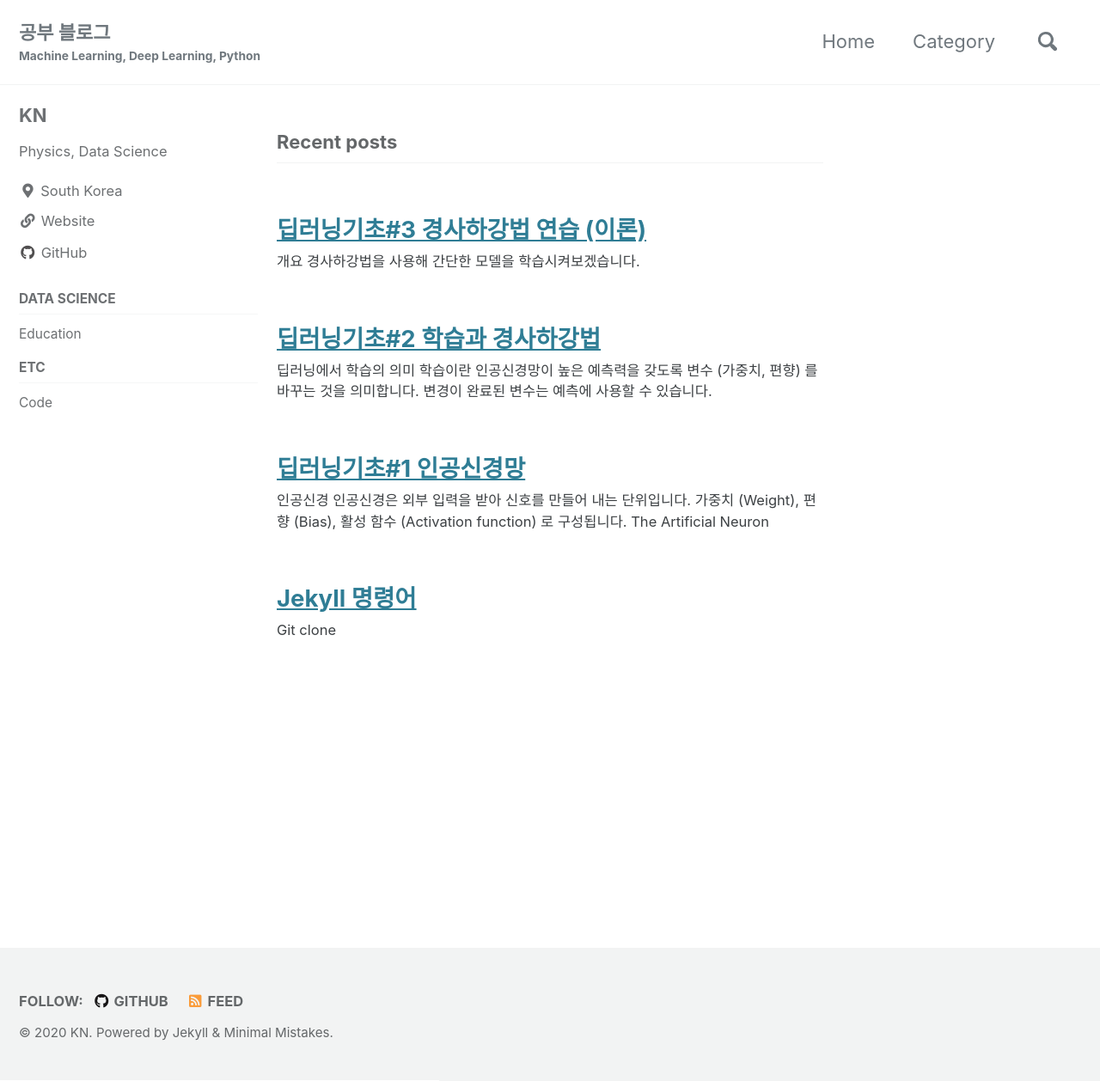
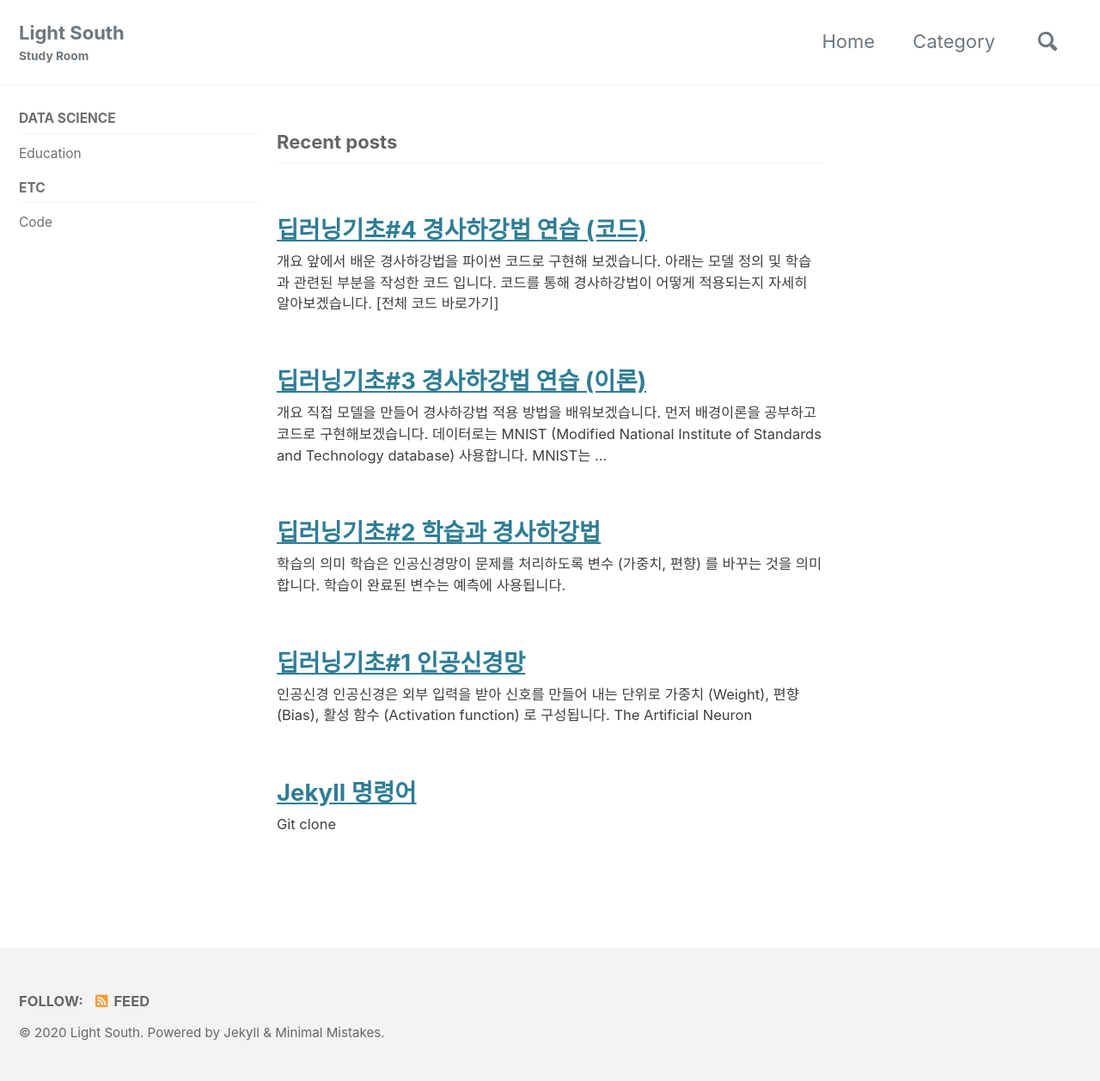
Before and after one commit to phykn/phykn.github.io, a Jekyll site: the page built from index.html, in a window 1280 px wide and 1258 px high. Shown: the whole window at 86% size. Built offline with Jekyll 4.4.1, drawn with Linux system fonts in a browser that asks for light colours; cached includes are drawn as plain includes; the list of posts is cut into pages by our own code.

Commit message:
add_code

````diff
--- a/_config.yml
+++ b/_config.yml
@@ -16,13 +16,13 @@ minimal_mistakes_skin    : "default" # "air", "aqua", "contrast", "dark", "dirt"
 
 # Site Settings
 locale                   : "en-US"
-title                    : "공부 블로그"
+title                    : "Light South"
 title_separator          : "-"
-subtitle                 : "Machine Learning, Deep Learning, Python"
-name                     : "KN"
-description              : # "Physics, Data Science"
+subtitle                 : "Study Room"
+name                     :
+description              :
 url                      : "https://phykn.github.io/"
-baseurl                  : # the subpath of your site, e.g. "/blog"
+baseurl                  :
 repository               : # GitHub username/repo-name e.g. "mmistakes/minimal-mistakes"
 teaser                   : # path of fallback teaser image, e.g. "/assets/images/500x300.png"
 logo                     : # path of logo image to display in the masthead, e.g. "/assets/images/88x88.png"
@@ -93,10 +93,10 @@ analytics:
 
 # Site Author
 author:
-  name             : "KN"
+  name             :
   avatar           : # path of avatar image, e.g. "/assets/images/bio-photo.jpg"
-  bio              : "Physics, Data Science"
-  location         : "South Korea"
+  bio              :
+  location         :
   email            :
   links:
     - label: "Email"
@@ -104,7 +104,7 @@ author:
       # url: "mailto:your.name@email.com"
     - label: "Website"
       icon: "fas fa-fw fa-link"
-      url: "https://phykn.github.io"
+      # url: "https://phykn.github.io"
     - label: "Twitter"
       icon: "fab fa-fw fa-twitter-square"
       # url: "https://twitter.com/"
@@ -113,7 +113,7 @@ author:
       # url: "https://facebook.com/"
     - label: "GitHub"
       icon: "fab fa-fw fa-github"
-      url: "https://github.com/phykn"
+      # url: "https://github.com/phykn"
     - label: "Instagram"
       icon: "fab fa-fw fa-instagram"
       # url: "https://instagram.com/"
@@ -129,7 +129,7 @@ footer:
       # url:
     - label: "GitHub"
       icon: "fab fa-fw fa-github"
-      url: "https://github.com/phykn"
+      # url: "https://github.com/phykn"
     - label: "GitLab"
       icon: "fab fa-fw fa-gitlab"
       # url:
--- a/_posts/2020-10-09-gradient_descent.md
+++ /dev/null
@@ -1,32 +0,0 @@
----
-title:  "딥러닝기초#2 학습과 경사하강법"
-date: 2020-10-09 01:00
-categories: [Education]
-search: true
-use_math: true
----
-## 딥러닝에서 학습의 의미
-학습이란 인공신경망이 높은 예측력을 갖도록 변수 (가중치, 편향) 를 바꾸는 것을 의미합니다. 변경이 완료된 변수는 예측에 사용할 수 있습니다.
-
-## 학습 방법
-어떻게 인공신경망이 예측을 잘하도록 학습시킬 수 있을까요? 예측 결과를 정답과 비교해 오차가 작아지도록 변수를 바꿔가면 될 것입니다. 변수를 바꾸는 방법으로 다음 세 가지를 생각해 볼 수 있습니다.
-
-##### 1. 무작위 변경
-변수를 무작위로 바꾸고 작은 오차를 가지는 값을 선택하는 방법입니다. 단순하지만 학습이 불안정합니다.
-
-##### 2. 가능한 모든 값으로 오차 계산
-변수를 가능한 모든 값으로 지정해 오차를 계산합니다. 확실하게 가장 작은 오차를 얻을 수 있지만 계산 비용이 매우 높습니다.
-
-##### 3. 경사하강법
-경사하강법을 사용합니다. 기울기를 활용하는 방법으로 안정적이며 빠르게 인공신경망을 학습시킬 수 있습니다. Tensorflow, Pytorch 등 딥러닝 라이브러리는 경사하강법을 사용합니다.
-
-## 경사하강법
-<center><img src="/assets/images/education/gradient_descent.png" width="60%"></center>
-<center style="font-size:15px">Gradient descent</center><br>
-위 그림은 그릇 안의 공이 최적값 (Optimal value) 를 찾아가는 상황을 보여 줍니다. 공은 기울기가 낮은 방향으로 움직입니다. 기울기가 클 때 많이 움직이고 작을 때 조금 움직인다면 최적값에 효율적으로 다가갈 수 있을 것 입니다. 기울기에 따라 변수를 바꾸는 방법을 경사하강법이라 하며 수식으로는 다음과 같이 표현할 수 있습니다.
-
-$$
-\theta = \theta - \alpha \frac{\partial E}{\partial \theta}
-$$
-
-$\theta$ 는 변수, $E$ 는 오차 입니다. 위 식은 변수를 기울기 $(\partial E / \partial \theta)$ 만큼 음의 방향 $(-)$ 으로 바꾸는 것을 의미합니다. $\alpha$ 는 양수로 변수의 변경 정도를 조절합니다. 학습의 정도를 결정한다는 의미로 학습률 (Learning rate) 이라 합니다.
--- a/_posts/2020-10-09-neural_network.md
+++ /dev/null
@@ -1,37 +0,0 @@
----
-title:  "딥러닝기초#1 인공신경망"
-date: 2020-10-09 00:00
-categories: [Education]
-search: true
----
-## 인공신경
-인공신경은 외부 입력을 받아 신호를 만들어 내는 단위입니다.  가중치 (Weight), 편향 (Bias), 활성 함수 (Activation function) 로 구성됩니다.
-<center><img src="/assets/images/education/artificial_neuron.png" width="40%"></center>
-<center style="font-size:15px">The Artificial Neuron</center>
-
-### 가중치 (Weight)
-가중치 $w_{i}$ 는 입력 신호 $x_{i}$ 의 세기를 바꿉니다. 인공신경은 가중치를 통해 입력 신호 크기를 조절 할 수 있습니다.
-
-### 편향 (Bias)
-편향 $b$ 는 인공신경의 상수입니다. 편향은 인공신경의 출력을 조절합니다.
-
-### 활성 함수 (Activation function)
-활성 함수 $f$ 는 인공신경에 비선형성을 부여합니다. 이는 인공신경망이 다양한 표현을 가지게 합니다.
-
-### 입력과 출력
-입력은 인공신경의 입력 신호를 의미합니다. 인공신경은 입력 $x$ 를 받아 출력 $y$ 를 내보냅니다. 입력과 출력 사이의 관계는 다음과 같습니다.
-
-$$
-\begin{aligned}
-z &= \Sigma x_{i}w_{i} + b \\
- \\
-y &= f(z) \\
-  &= f(\Sigma x_{i}w_{i} + b)
-\end{aligned}
-$$
-
-## 인공신경망
-인공신경망은 인공신경들이 망 (Network)을 이룬 것을 의미합니다. 인공신경의 출력은 다른 인공신경의 입력으로 작용합니다.
-
-<center><img src="https://upload.wikimedia.org/wikipedia/commons/thumb/7/7f/Two_layer_ann.svg/800px-Two_layer_ann.svg.png" width="40%"></center>
-<center style="font-size:15px">Artificial neural network (wikipedia.org)</center>
--- /dev/null
+++ b/_posts/dl_basic/2020-10-09-01_neural_network.md
@@ -0,0 +1,37 @@
+---
+title:  "딥러닝기초#1 인공신경망"
+date: 2020-10-09 00:00
+categories: [Education]
+search: true
+---
+## 인공신경
+인공신경은 외부 입력을 받아 신호를 만들어 내는 단위로  가중치 (Weight), 편향 (Bias), 활성 함수 (Activation function) 로 구성됩니다.
+<center><img src="/assets/images/education/artificial_neuron.png" width="40%"></center>
+<center style="font-size:15px">The Artificial Neuron</center>
+
+##### 가중치 (Weight)
+가중치 ($w_{i}$) 는 입력 신호 ($x_{i}$) 의 세기를 바꿉니다. 인공신경은 가중치를 통해 입력 신호 크기를 조절합니다.
+
+##### 편향 (Bias)
+편향 ($b$) 는 상수로 인공신경의 출력을 조절합니다.
+
+##### 활성 함수 (Activation function)
+활성 함수 ($f$) 는 인공신경에 비선형성을 부여해 다양한 표현을 가지게 합니다.
+
+## 인공신경의 입력과 출력
+인공신경은 입력을 받아 가중치, 편향, 활성함수에 의해 결정된 출력을 내보냅니다. 입력과 출력 사이의 관계는 다음과 같습니다.
+
+$$
+\begin{aligned}
+z &= \Sigma x_{i}w_{i} + b \\
+ \\
+y &= f(z) \\
+  &= f(\Sigma x_{i}w_{i} + b)
+\end{aligned}
+$$
+
+## 인공신경망
+인공신경망은 인공신경들이 망 (Network)을 이룬 것을 의미합니다. 인공신경의 출력은 다른 인공신경의 입력으로 작용합니다. 인공신경망은 학습을 통해 영상, 소리, 언어 등 다양한 문제를 처리할 수 있습니다.
+
+<center><img src="https://upload.wikimedia.org/wikipedia/commons/thumb/7/7f/Two_layer_ann.svg/800px-Two_layer_ann.svg.png" width="40%"></center>
+<center style="font-size:15px">Artificial neural network (wikipedia.org)</center>
--- /dev/null
+++ b/_posts/dl_basic/2020-10-09-02_gradient_descent.md
@@ -0,0 +1,32 @@
+---
+title:  "딥러닝기초#2 학습과 경사하강법"
+date: 2020-10-09 01:00
+categories: [Education]
+search: true
+use_math: true
+---
+## 학습의 의미
+학습은 인공신경망이 문제를 처리하도록 변수 (가중치, 편향) 를 바꾸는 것을 의미합니다. 학습이 완료된 변수는 예측에 사용됩니다.
+
+## 학습 방법
+어떻게 인공신경망을 학습시킬 수 있을까요? 인공신경망에 의한 예측 결과를 정답과 비교해 오차가 작아지도록 변수를 바꿔가면 될 것입니다. 변수를 바꾸는 방법으로 다음 세 가지를 생각해 볼 수 있습니다.
+
+##### 1. 무작위 변경
+변수를 무작위로 바꾸고 작은 오차를 가지는 값을 선택합니다. 단순하지만 변수가 무작위로 변경되므로 학습이 불안정합니다.
+
+##### 2. 가능한 모든 값 사용
+변수를 가능한 모든 값으로 지정해 오차를 계산합니다. 확실하게 가장 작은 오차를 얻을 수 있지만 계산 비용이 매우 높습니다.
+
+##### 3. 경사하강법
+경사하강법을 사용합니다. 기울기를 활용하는 방법으로 안정적이고 빠르게 인공신경망을 학습시킬 수 있습니다. Tensorflow, Pytorch 등 딥러닝 라이브러리는 경사하강법을 사용합니다.
+
+## 경사하강법
+<center><img src="/assets/images/education/gradient_descent.png" width="60%"></center>
+<center style="font-size:15px">Gradient descent</center><br>
+그릇 안의 공이 최적값 (Optimal value) 를 찾아가는 상황을 상상해 봅시다. 공은 기울기가 낮은 방향으로 움직입니다. 기울기가 클 때 많이 움직이고 작을 때 조금 움직인다면 최적값에 효율적으로 다가갈 수 있을 것 입니다. 이렇게 기울기를 활용해 변수를 바꾸는 방법을 경사하강법이라 합니다. 수식으로는 다음과 같이 표현됩니다.
+
+$$
+\theta \gets \theta - \alpha \frac{\partial E}{\partial \theta}
+$$
+
+$\theta$ 는 변수, $E$ 는 오차 입니다. 위 식은 변수를 현재에서 기울기 $(\partial E / \partial \theta)$ 만큼 음의 방향 $(-)$ 으로 바꾸는 것을 의미합니다. $\alpha$ 는 양의 실수로 변수가 바뀌는 정도를 정도를 조절합니다. 학습의 정도를 결정한다는 의미로 학습률 (Learning rate) 이라 부릅니다.
--- a/_posts/2020-10-10-gd_exercise_theory.md
+++ b/_posts/dl_basic/2020-10-10-03_gd_exercise_theory.md
@@ -5,10 +5,8 @@ categories: [Education]
 search: true
 ---
 ## 개요
-경사하강법을 사용해 간단한 모델을 학습시켜보겠습니다.
+직접 모델을 만들어 경사하강법 적용 방법을 배워보겠습니다. 먼저 배경이론을 공부하고 코드로 구현해보겠습니다. 데이터로는 MNIST (Modified National Institute of Standards and Technology database) 사용합니다. MNIST는 손으로 쓴 숫자들로 이루어진 데이터 세트 입니다. 손으로 쓴 숫자를 컴퓨터가 인식하게 하는 것이 우리의 목적입니다.
 
-## 데이터
-MNIST (Modified National Institute of Standards and Technology database) 를 사용합니다. MNIST는 손으로 쓴 숫자들로 이루어진 데이터 세트 입니다. 손으로 쓴 숫자를 컴퓨터가 인식하게 하는 것이 목적입니다.
 <center><img src="https://upload.wikimedia.org/wikipedia/commons/2/27/MnistExamples.png" width="40%"></center>
 <center style="font-size:15px">MNIST sample image (wikipedia.org)</center><br>
 
@@ -18,13 +16,13 @@ MNIST (Modified National Institute of Standards and Technology database) 를 사
 <center><img src="/assets/images/education/model.png" width="90%"></center>
 <center style="font-size:15px">Model structure</center><br>
 
-위 그림은 모델 구조를 나타냅니다. 이 모델은 아래 4 가지 과정을 수행합니다.
+위 그림은 모델 구조입니다. 이 모델은 아래 4 가지 과정을 수행합니다.
 
 ##### 1. 이미지 숫자 변경
 데이터는 28 픽셀 X 28 픽셀 이미지 입니다. 각 픽셀의 색깔을 0~255 숫자로 변경합니다.
 
 ##### 2. 차원 변경
-2차원 이미지 (28x28) 를 1차원 벡터 (784) 로 변경합니다. 차원 변경된 값 $x_{i}$ 는 모델의 입력 값입니다.
+2차원 이미지 (28x28) 를 1차원 벡터 (784) 로 변경합니다. 차원 변경된 값 $x_{i}$ 는 인공신경망의 입력 값입니다.
 
 ##### 3. 길이 축소
 인공신경망을 사용해 길이 784 벡터를 길이 10 벡터로 축소 시킵니다. $z$와 $x$ 사이의 관계는 다음과 같습니다.
@@ -39,24 +37,24 @@ z_j &= \sum x_{i}w_{ij} + b_{j}
 \end{aligned}
 $$
 
-이 때, $w_{ij}$ 는 $x_{i}$ 를 $z_{j}$ 로 연결하는 가중치, $b_{j}$ 는 $z_{j}$ 의 편향입니다.
+$w_{ij}$ 는 $x_{i}$ 를 $z_{j}$ 로 연결하는 가중치, $b_{j}$ 는 편향을 의미합니다.
 
 ##### 4. 활성 함수 적용
-$z$ 에 활성함수를 적용해 확률 $p$ 를 만듭니다. 예를 들어 $p_{0}$ 은 숫자가 0일 확률, $p_{9}$ 은 숫자가 9일 확률 입니다. 여기서는 활성함수로 시그모이드 함수를 사용합니다. 시그모이드는 $-\infty \sim \infty$ 범위를 갖는 입력값이 $0 \sim 1$ 사이에 오도록 합니다.
+$z$ 에 활성함수를 적용해 0~1 사이의 확률 $p$ 를 만듭니다. $p_{i}$ 는 숫자가 ($i$) 일 확률이 됩니다. 예를 들어 $p_{0}$ 은 숫자가 0일 확률, $p_{9}$ 은 숫자가 9일 확률 입니다. 활성함수로는 시그모이드 함수를 사용합니다. 시그모이드는 $-\infty \sim \infty$ 범위를 갖는 입력값이 $0 \sim 1$ 사이에 오도록 합니다. 시그모이드 함수는 아래와 같습니다.
 
 $$
 p_{j} = \frac{1}{1+e^{-z_{j}}}
 $$
 
-## 이론
-##### 1. 오차와 경사하강법
+## 배경이론
+##### 1. 경사하강법
 오차($E$) 를 아래와 같이 가정해 보겠습니다. $t_{j}$ 는 정답확률, $p_{j}$ 는 예측 확률입니다.
 
 $$
 E = \frac{1}{2}\sum(t_{j}-p_{j})^{2}
 $$
 
-예를 들어 정답 숫자가 9 이고 $p$ 가 $[0.1, 0.1, 0.1, 0.1, 0.1, 0.1, 0.1, 0.1, 0.1, 0.9]$ 이면 $E$는 다음과 같습니다.
+예를 들어 정답 숫자가 9 이고 $p$ 가 $[0.1, 0.1, 0.1, 0.1, 0.1, 0.1, 0.1, 0.1, 0.1, 0.9]$ 이면 $E$는 다음과 같이 계산됩니다.
 
 $$
 \begin{aligned}
@@ -67,19 +65,21 @@ E &= \frac{1}{2}(0-0.1)^{2} + \frac{1}{2}(0-0.1)^{2} + \frac{1}{2}(0-0.1)^{2} +
 \end{aligned}
 $$
 
-오차 $E$ 에 영향을 주는 변수는 가중치 $w_{ij}$ 와 편향 $b_{j}$ 입니다. 따라서 가중치와 편향에 경사하강법을 적용해 모델을 학습시킬 수 있습니다.
+오차 $E$ 에 영향을 주는 변수는 가중치 $w_{ij}$ 와 편향 $b_{j}$ 입니다. 아래와 같이 가중치와 편향에 경사하강법을 적용하면 모델을 학습시킬 수 있습니다.
 
 $$
 w_{ij} = w_{ij} - \alpha \frac{\partial E}{\partial w_{ij}}, \quad b_{j} = b_{j} - \alpha \frac{\partial E}{\partial b_{j}}
 $$
 
 ##### 2. 기울기 구하기
-미분의 연쇄법칙을 사용해 다음과 같이 기울기를 계산할 수 있습니다.
+$E$ 는 합성함수이므로 합성함수의  미분을 활용해 기울기를 계산합니다.
 
 $$
 \frac{\partial E}{\partial w_{ij}} = \frac{\partial E}{\partial p_{j}} \frac{\partial p_{j}}{\partial z_{j}} \frac{\partial z_{j}}{\partial w_{ij}}, \quad
 \frac{\partial E}{\partial b_{j}} = \frac{\partial E}{\partial p_{j}} \frac{\partial p_{j}}{\partial z_{j}} \frac{\partial z_{j}}{\partial b_{j}}
 $$
+
+이로써 오차에 대한 가중치와 편향의 미분은 세 가지 항의 곱이 되었습니다. 각 항을 개별로 계산해 보겠습니다.
 
 ##### 2.1 오차
 $w_{ij}$ 는 $j$ 항에만 영향을 주므로 $j$ 번째 오차만 고려합니다.
@@ -107,7 +107,7 @@ $$
 $$
 
 ##### 2.3 가중치, 편향
-$w_{ij}$ 와 $b_{j}$ 에 대한 미분은 다음과 같습니다.
+${\partial z_{j}} / {\partial w_{ij}}$, ${\partial z_{j}} / {\partial b_{j}}$ 는 다음과 같습니다.
 
 $$
 \begin{aligned}
@@ -117,8 +117,8 @@ $$
 $$
 
 ##### 2.4 결과
-정리하면 변수 $w_{ij}$, $b_{j}$ 의 경사하강법 규칙은 아래와 같습니다.
+위 결과를 모두 정리하면 아래와 같은 변수 변경 규칙을 얻을 수 있습니다.
 
 $$
-w_{ij} = w_{ij} - \alpha (p_{j} - t_{j}) p_{j} (1- p_{j}) x_{i}, \quad b_{j} = b_{j} - \alpha (p_{j} - t_{j}) p_{j} (1- p_{j})
+w_{ij} \gets w_{ij} - \alpha (p_{j} - t_{j}) p_{j} (1- p_{j}) x_{i}, \quad b_{j} \gets b_{j} - \alpha (p_{j} - t_{j}) p_{j} (1- p_{j})
 $$
--- /dev/null
+++ b/_posts/dl_basic/2020-10-10-04_gd_exercise_code.md
@@ -0,0 +1,70 @@
+---
+title:  "딥러닝기초#4 경사하강법 연습 (코드)"
+date: 2020-10-10 01:00
+categories: [Education]
+search: true
+---
+## 개요
+앞에서 배운 경사하강법을 파이썬 코드로 구현해 보겠습니다. 아래는 모델 정의 및 학습과 관련된 부분을 작성한 코드 입니다. 코드를 통해 경사하강법이 어떻게 적용되는지 자세히 알아보겠습니다. <a href="https://github.com/phykn/example_code/blob/main/dl_basic/mnist_gd.ipynb">[전체 코드 바로가기]</a>
+
+## 모델 초기화
+```python
+class NET:
+    def __init__(self, lr=0.01):
+        self.w = np.random.uniform(
+            low=-np.sqrt(6/110),
+            high=np.sqrt(6/110),
+            size=(784, 10)
+        )
+        self.b = np.zeros(10)
+        self.lr = lr
+```
+NET 이라는 이름의 클래스를 만들고 모델을 초기화 합니다. 784개 입력과 10개 출력을 연결할 가중치 $w_{ij}$ 를 `self.w` 로 만들고 편향 $b_{j}$ 는 `self.b` 로 만들었습니다. `lr` 은 학습률입니다.
+
+## 확률 계산
+```python
+    def forward(self, x):
+        self.z = np.dot(x, self.w) + self.b
+        self.p = self.sigmoid(self.z)
+        return self.p
+```
+`forward` 함수는 확률을 계산합니다. 입력 (`x`) 를 받아 가중치 (`self.w`) 와 편향 (`self.b`) 으로 $z$ (`self.z`) 를 계산하고 여기에 활성함수인 시그모이드 (`self.sigmoid`)를 적용해 확률 (`self.p`) 을 얻습니다. 시그모이드는 아래와 같이 간단히 구현할 수 있습니다.
+
+```python
+    def sigmoid(self, x):
+        return 1/(1+np.exp(-x))
+```
+
+## 변수 변경
+앞에서 얻은 경사하강법 규칙은 아래와 같습니다.
+
+$$
+w_{ij} \gets w_{ij} - \alpha (p_{j} - t_{j}) p_{j} (1- p_{j}) x_{i}, \quad b_{j} \gets b_{j} - \alpha (p_{j} - t_{j}) p_{j} (1- p_{j})
+$$
+
+아래 `update` 함수는 경사하강법을 사용해 변수를 바꿉니다.
+```python
+    def update(self, x, t):
+        p = self.forward(x)
+
+        dE_dp = p - t
+        dp_dz = p * (1 - p)
+
+        dE_dw = np.einsum('j,i->ij', dE_dp*dp_dz, x)
+        dE_db = dE_dp*dp_dz
+
+        self.w -= self.lr * dE_dw
+        self.b -= self.lr * dE_db
+```
+
+- `self.forward(x)` 에서 입력을 받아 확률 계산
+- 확률 `p` 와 정답 `t` 로부터 `dE_dp` $({\partial E} / {\partial p_{j}} = p_{j}-t_{j})$, `dp_dz` $({\partial p_{j}} / {\partial z_{j}} = p_{j}(1-p_{j}))$ 계산
+- 기울기 `dE_dw` $({\partial E} / {\partial w_{ij}})$, `dE_db` $({\partial E} / {\partial b_{j}})$ 계산
+- `-=` 연산자로 현재 가중치, 편향 업데이트
+
+## 결과
+아래는 총 60,000 개 훈련 데이터로 학습시키며 오차를 계산한 그림입니다. 데이터가 입력될 수록 모델이 학습되어 오자가 작아져 0 부근의 점이 점점 많아지는 것을 확인 할 수 있습니다. 10,000 개의 테스트 데이터로 검증한 이 모델의 정확도는 88.57 % 입니다.
+<center><img src="/assets/images/education/graph.png"></center>
+<center style="font-size:15px">학습 오차</center><br>
+
+딥러닝 라이브러리를 사용하면 보다 짧은 코드로 구현할 수 있습니다. 다음 페이지에서는 Tensorflow를 사용해 같은 모델을 만들고 학습해 보겠습니다.
````
Also changed, not shown: other parts of _posts/dl_basic/2020-10-10-03_gd_exercise_theory.md (+1 -1 lines), _posts/code/2020-10-09-jekyll_commit.md (renamed from _posts/2020-10-09-jekyll_commit.md), assets/images/education/graph.png (added).
